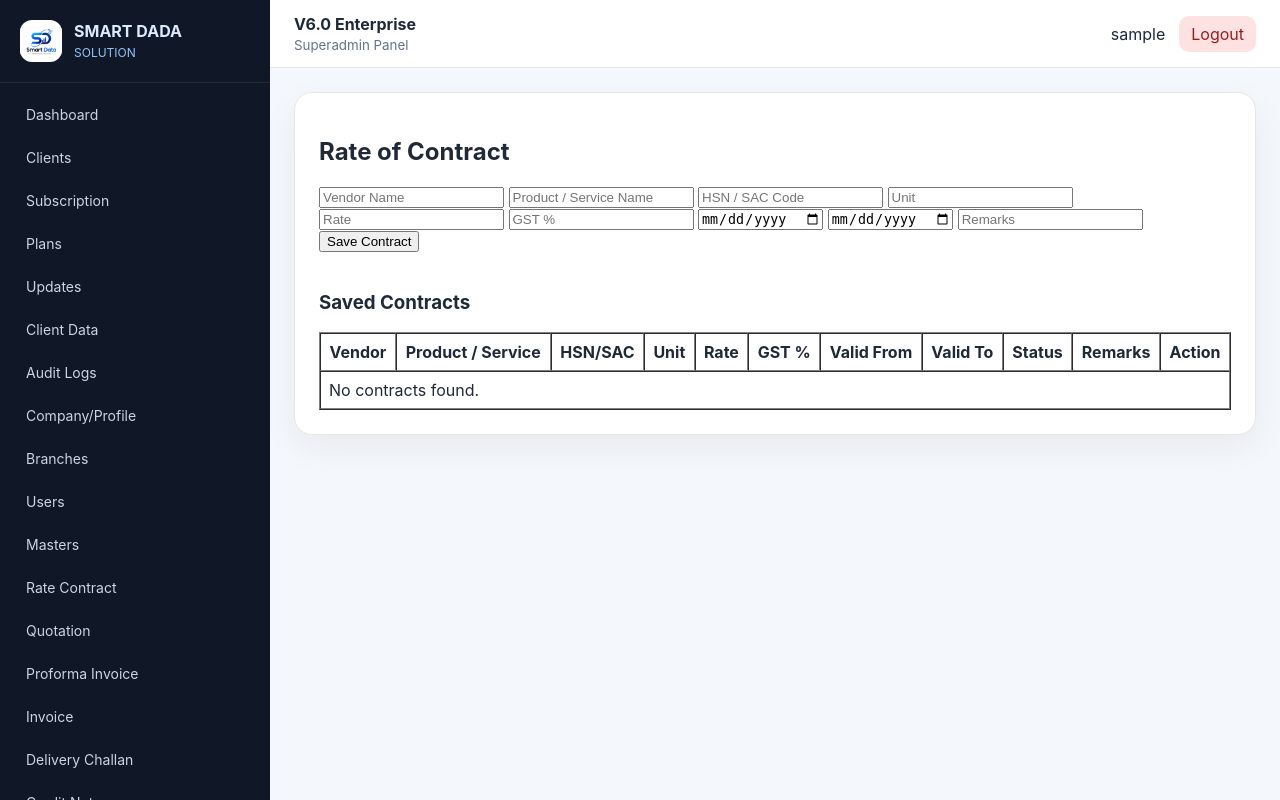
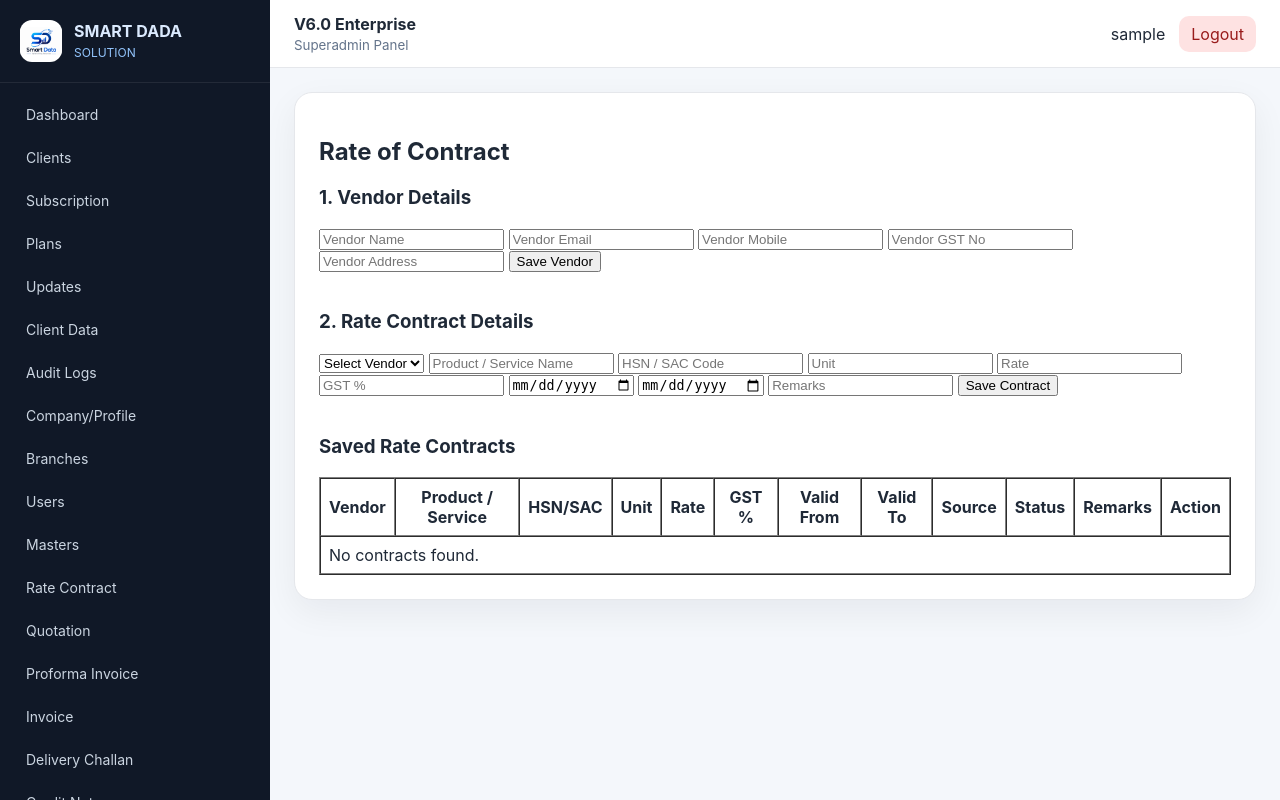
Before and after one commit to dsanjib174-sketch/SD_Invoice_V6_0_Enterprise_, a Flask app: page /rate-contract in a window 1280 px wide. Run offline with Flask 3, Linux system fonts and the light colour scheme; the visitor is signed in with stand-in values (Sample User, id 1).

Commit message:
Update rate_contract.html

```diff
--- a/app/templates/masters/rate_contract.html
+++ b/app/templates/masters/rate_contract.html
@@ -4,21 +4,41 @@
 <section>
   <h2>Rate of Contract</h2>
 
+  <h3>1. Vendor Details</h3>
+
   <form method="POST" class="grid">
-    <input type="hidden" name="action" value="add">
-
-    {% if is_superadmin %}
-    <input name="client_email" placeholder="Client Email">
-    {% endif %}
+    <input type="hidden" name="action" value="save_vendor">
 
     <input name="vendor_name" placeholder="Vendor Name" required>
+    <input name="vendor_email" placeholder="Vendor Email">
+    <input name="vendor_mobile" placeholder="Vendor Mobile">
+    <input name="vendor_gst" placeholder="Vendor GST No">
+    <input name="vendor_address" placeholder="Vendor Address">
+
+    <button type="submit">Save Vendor</button>
+  </form>
+
+  <br>
+
+  <h3>2. Rate Contract Details</h3>
+
+  <form method="POST" class="grid">
+    <input type="hidden" name="action" value="save_contract">
+
+    <select name="vendor_name" required>
+      <option value="">Select Vendor</option>
+      {% for v in vendors %}
+      <option value="{{ v.vendor_name }}">{{ v.vendor_name }}</option>
+      {% endfor %}
+    </select>
+
     <input name="product_name" placeholder="Product / Service Name" required>
     <input name="hsn_code" placeholder="HSN / SAC Code">
     <input name="unit" placeholder="Unit">
     <input name="rate" type="number" step="0.01" placeholder="Rate" required>
     <input name="gst_percent" type="number" step="0.01" placeholder="GST %">
-    <input name="valid_from" type="date" placeholder="Valid From">
-    <input name="valid_to" type="date" placeholder="Valid To">
+    <input name="valid_from" type="date">
+    <input name="valid_to" type="date">
     <input name="remarks" placeholder="Remarks">
 
     <button type="submit">Save Contract</button>
@@ -26,7 +46,7 @@
 
   <br>
 
-  <h3>Saved Contracts</h3>
+  <h3>Saved Rate Contracts</h3>
 
   <table border="1" cellpadding="8" cellspacing="0" width="100%">
     <tr>
@@ -38,6 +58,7 @@
       <th>GST %</th>
       <th>Valid From</th>
       <th>Valid To</th>
+      <th>Source</th>
       <th>Status</th>
       <th>Remarks</th>
       <th>Action</th>
@@ -47,7 +68,7 @@
       {% for c in contracts %}
       <tr>
         <form method="POST">
-          <input type="hidden" name="action" value="update">
+          <input type="hidden" name="action" value="update_contract">
           <input type="hidden" name="contract_id" value="{{ c.id }}">
 
           <td><input name="vendor_name" value="{{ c.vendor_name }}" required></td>
@@ -58,6 +79,7 @@
           <td><input name="gst_percent" type="number" step="0.01" value="{{ c.gst_percent }}"></td>
           <td><input name="valid_from" type="date" value="{{ c.valid_from }}"></td>
           <td><input name="valid_to" type="date" value="{{ c.valid_to }}"></td>
+          <td>{{ c.source }}</td>
           <td>
             <select name="status">
               <option value="Active" {% if c.status == "Active" %}selected{% endif %}>Active</option>
@@ -71,10 +93,11 @@
       {% endfor %}
     {% else %}
       <tr>
-        <td colspan="11">No contracts found.</td>
+        <td colspan="12">No contracts found.</td>
       </tr>
     {% endif %}
   </table>
+
 </section>
 
 {% endblock %}
```
